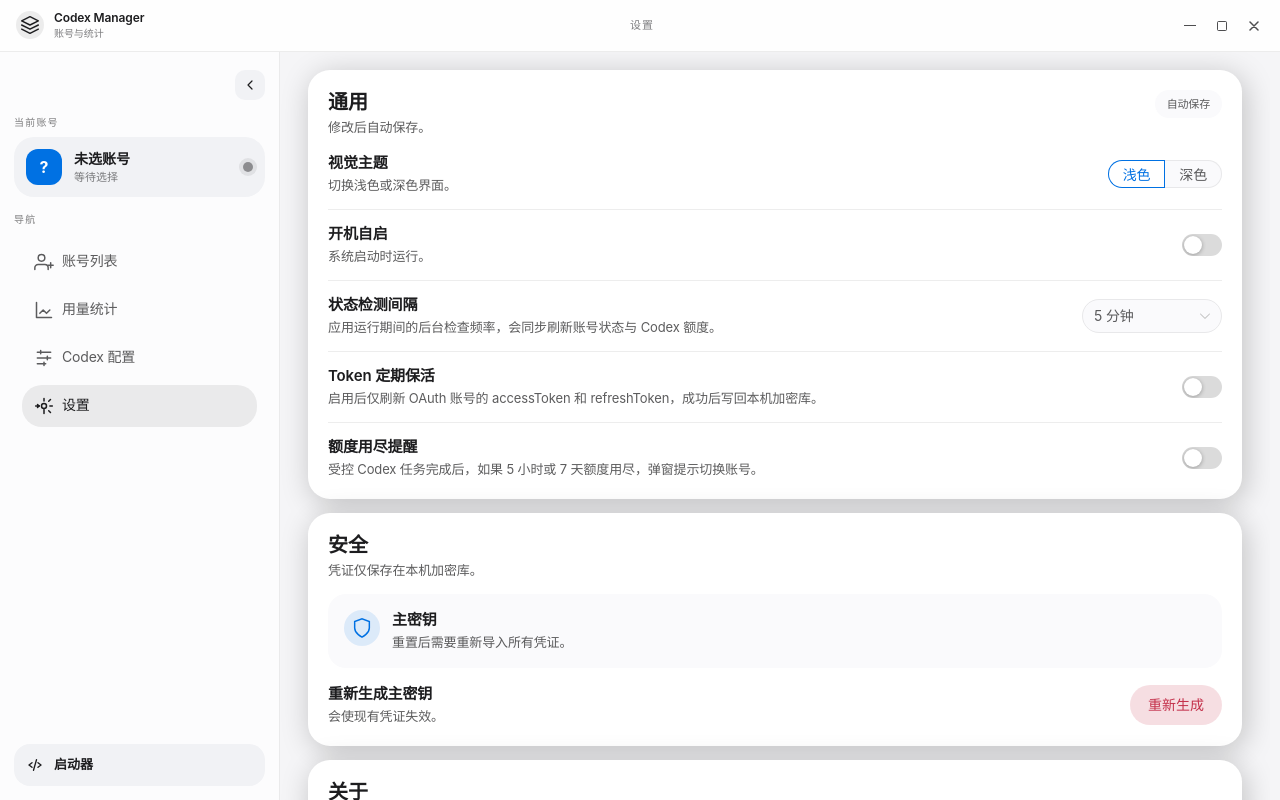
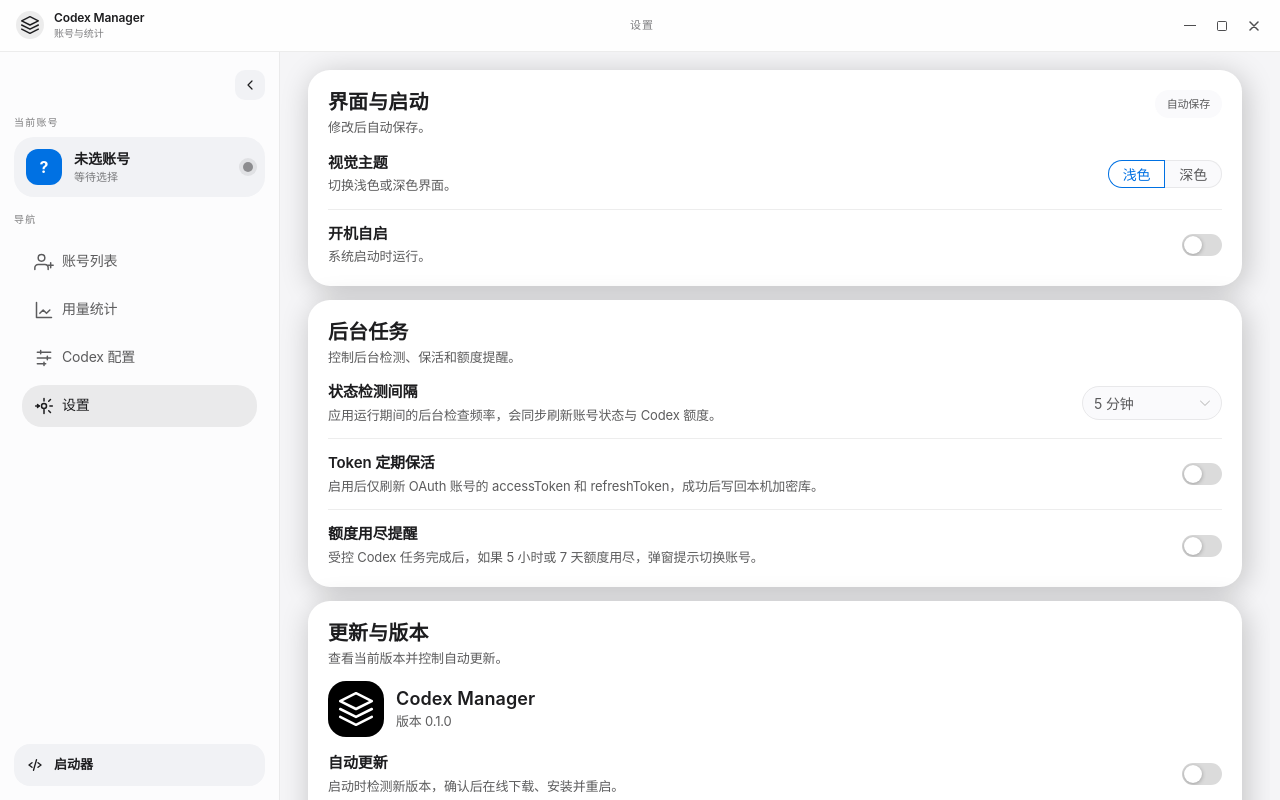
Before and after one commit to weimin96/CodexX, a Vue app: page /settings in a window 1280 px wide. Built offline with nearby package versions, Linux system fonts and the light colour scheme.

Commit message:
重组设置页模块顺序

```diff
--- a/src/views/SettingsView.vue
+++ b/src/views/SettingsView.vue
@@ -3,7 +3,7 @@
     <section class="surface-panel">
       <div class="settings-section-head">
         <div>
-          <h1 class="panel-heading">通用</h1>
+          <h1 class="panel-heading">界面与启动</h1>
           <p class="panel-copy">修改后自动保存。</p>
         </div>
         <span class="autosave-pill" :class="`autosave-pill-${autosaveState}`">
@@ -37,6 +37,18 @@
             @update:value="handleAutostartChange"
           />
         </div>
+      </div>
+    </section>
+
+    <section class="surface-panel">
+      <div class="settings-section-head">
+        <div>
+          <h2 class="panel-heading">后台任务</h2>
+          <p class="panel-copy">控制后台检测、保活和额度提醒。</p>
+        </div>
+      </div>
+
+      <div class="setting-list">
 
         <div class="setting-item">
           <div class="setting-copy">
@@ -78,43 +90,8 @@
     <section class="surface-panel">
       <div class="settings-section-head">
         <div>
-          <h2 class="panel-heading">安全</h2>
-          <p class="panel-copy">凭证仅保存在本机加密库。</p>
-        </div>
-      </div>
-
-      <div class="security-note">
-        <div class="security-note-icon">
-          <svg width="22" height="22" viewBox="0 0 24 24" fill="none">
-            <path
-              d="M12 22s8-4 8-10V5l-8-3-8 3v7c0 6 8 10 8 10z"
-              stroke="currentColor"
-              stroke-width="1.6"
-            />
-          </svg>
-        </div>
-        <div>
-          <div class="security-note-title">主密钥</div>
-          <div class="security-note-copy">重置后需要重新导入所有凭证。</div>
-        </div>
-      </div>
-
-      <div class="setting-list">
-        <div class="setting-item">
-          <div class="setting-copy">
-            <div class="setting-title">重新生成主密钥</div>
-            <div class="setting-description">会使现有凭证失效。</div>
-          </div>
-          <n-button type="error" secondary @click="handleRegenKey">重新生成</n-button>
-        </div>
-      </div>
-    </section>
-
-    <section class="surface-panel">
-      <div class="settings-section-head">
-        <div>
-          <h2 class="panel-heading">关于</h2>
-          <p class="panel-copy">版本与更新。</p>
+          <h2 class="panel-heading">更新与版本</h2>
+          <p class="panel-copy">查看当前版本并控制自动更新。</p>
         </div>
       </div>
 
@@ -156,6 +133,41 @@
           <n-button secondary :loading="checkingUpdate" @click="handleCheckUpdate">
             检查更新
           </n-button>
+        </div>
+      </div>
+    </section>
+
+    <section class="surface-panel">
+      <div class="settings-section-head">
+        <div>
+          <h2 class="panel-heading">安全</h2>
+          <p class="panel-copy">凭证仅保存在本机加密库。</p>
+        </div>
+      </div>
+
+      <div class="security-note">
+        <div class="security-note-icon">
+          <svg width="22" height="22" viewBox="0 0 24 24" fill="none">
+            <path
+              d="M12 22s8-4 8-10V5l-8-3-8 3v7c0 6 8 10 8 10z"
+              stroke="currentColor"
+              stroke-width="1.6"
+            />
+          </svg>
+        </div>
+        <div>
+          <div class="security-note-title">主密钥</div>
+          <div class="security-note-copy">重置后需要重新导入所有凭证。</div>
+        </div>
+      </div>
+
+      <div class="setting-list">
+        <div class="setting-item">
+          <div class="setting-copy">
+            <div class="setting-title">重新生成主密钥</div>
+            <div class="setting-description">会使现有凭证失效。</div>
+          </div>
+          <n-button type="error" secondary @click="handleRegenKey">重新生成</n-button>
         </div>
       </div>
     </section>
```
